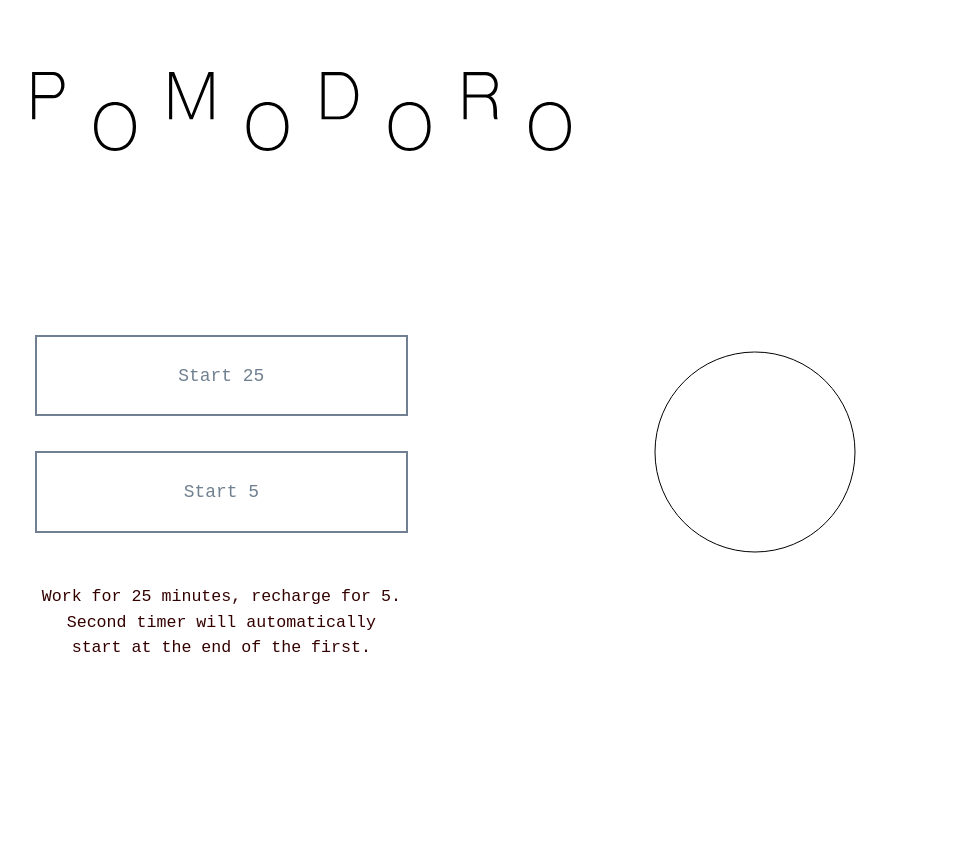
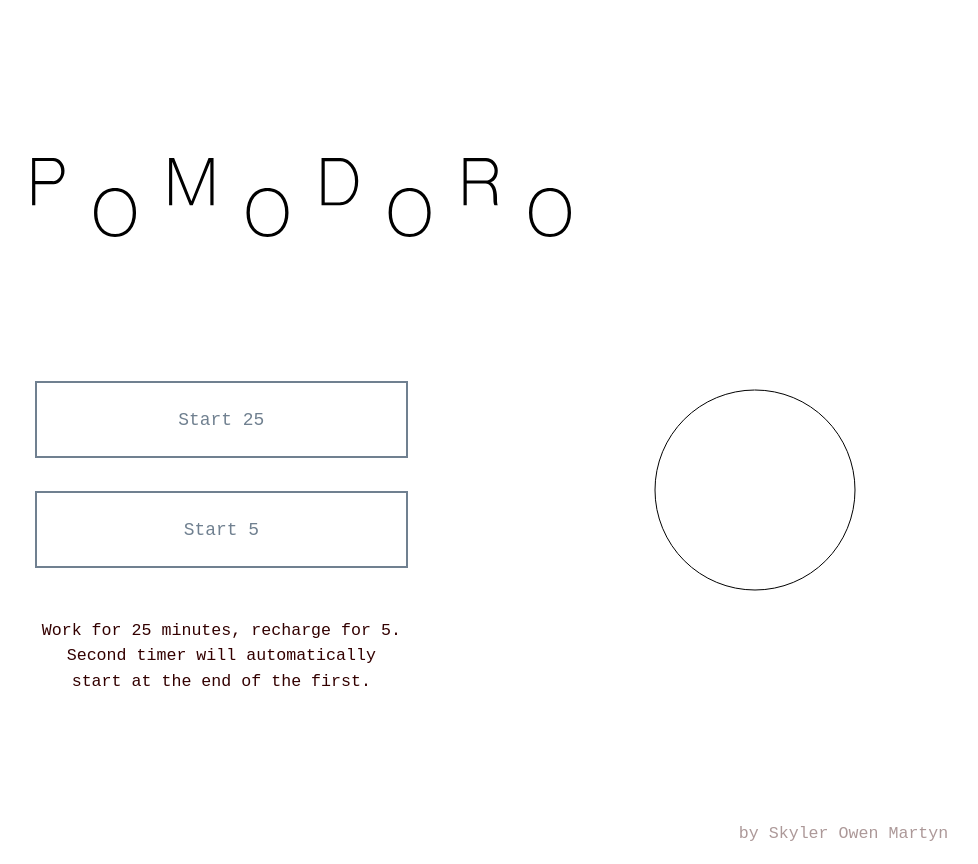
Before and after one commit to skylermartyn/pomodoro, a PHP site: page /index.html in a window 1280 px wide. Shown: the whole page, without its empty margins (160-1138 px from the left). Before the commit the page ends 652 px from the top, so only its background shows below. Run offline with PHP 8.4, Linux system fonts and the light colour scheme.

Commit message:
Tweak small changes Add php server

```diff
--- a/index.css
+++ b/index.css
@@ -4,7 +4,7 @@ html {
 }
 
 body {
-    height: 100%;
+    height: 100vh;
     width: 100%;
     display: grid;
     grid-template-columns: 1fr 10fr 1fr;
@@ -19,7 +19,7 @@ header {
     grid-area: header;
     display: inline-block;
     text-align: left;
-    margin-top: 50px;
+    margin-top: 17vh;
 }
 
 #logo {
@@ -157,4 +157,17 @@ header.span {
 footer {
     grid-area: footer;
     height: 2vw;
+    display: grid;
+    grid-template-columns: repeat(3, 1fr);
+    grid-template-areas: ". . sig";
 }
+#sig-container {
+    display: inline;
+    grid-area: sig;
+    text-align: right;
+    margin-bottom: 50px;
+}
+
+#sig {
+    opacity: 0.4;
+}
--- a/index.html
+++ b/index.html
@@ -49,6 +49,7 @@
             <canvas id="ball-canvas"></canvas>
         </div>
         <footer>
+            <div id="sig-container" class="text-info"><p id="sig">by Skyler Owen Martyn</p></div>
             <script src="index.js">
             </script>
         </footer>
--- a/index.js
+++ b/index.js
@@ -57,7 +57,7 @@ let moreInfoAnimation = null;
 let currentStage = 1;
 
 // Keep track of timer cycles to reset at 4 cycles
-let cyclesCompleted = 4;
+let cyclesCompleted = 0;
 
 // Triggered to become true when 4 pomodoros completed
 let longRest = false;
@@ -226,7 +226,7 @@ function startTimer (length) {
     if (!stop.contains(stopButton) && !longRest) stop.replaceChild(stopButton, stop.firstElementChild);
 
     // Initialize timer variables
-    const totalTime = 600 * length;
+    const totalTime = 60000 * length;
     let timePassed = 0;
     let lastRender = new Date().getTime();
 
--- /dev/null
+++ b/index.php
@@ -0,0 +1 @@
+<?php header( 'Location: /index.html' ) ;  ?>
```
